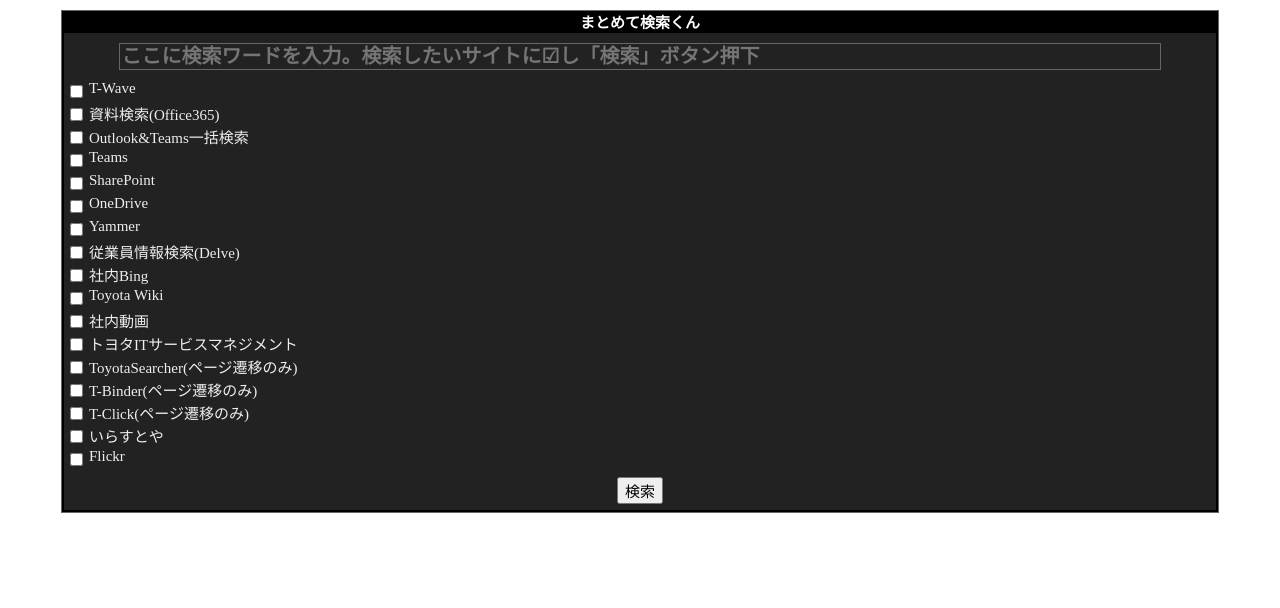
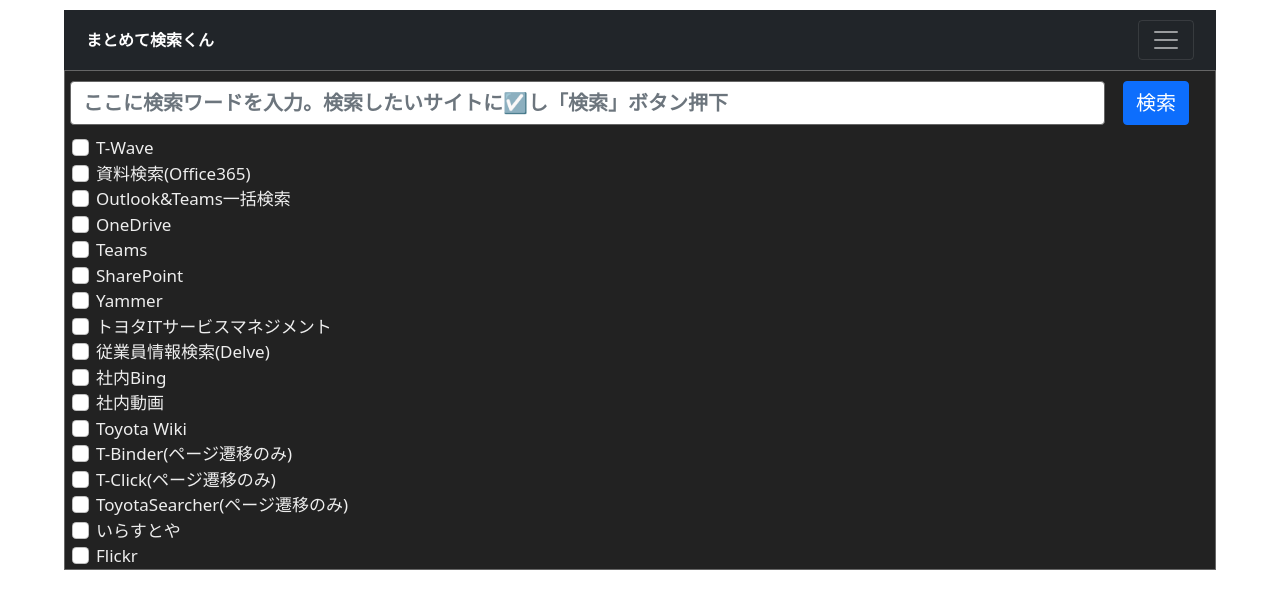
Before and after one commit to 1558067/multisearch, a plain HTML site: page index.html in a window 1280 px wide. Drawn offline with nearby package versions, Linux system fonts and the light colour scheme.

Commit message:
use Bootstrap

```diff
--- a/index.html
+++ b/index.html
@@ -1,9 +1,6 @@
 <!DOCTYPE html>
-<meta name="viewport" content="width=device-width, initial-scale=1" />
 <html lang="ja">
   <head>
-    <meta charset="UTF-8" />
-
     <!-- Global site tag (gtag.js) - Google Analytics -->
     <script
       async=""
@@ -18,11 +15,64 @@
 
       gtag("config", "G-84FNWY6CQB");
     </script>
+    <!-- Required meta tags -->
+    <meta charset="utf-8" />
+    <meta name="viewport" content="width=device-width, initial-scale=1" />
+
+    <!-- Bootstrap CSS -->
+    <link
+      href="https://cdn.jsdelivr.net/npm/bootstrap@5.1.3/dist/css/bootstrap.min.css"
+      rel="stylesheet"
+      integrity="sha384-1BmE4kWBq78iYhFldvKuhfTAU6auU8tT94WrHftjDbrCEXSU1oBoqyl2QvZ6jIW3"
+      crossorigin="anonymous"
+    />
+    <script
+      src="https://cdn.jsdelivr.net/npm/bootstrap@5.1.3/dist/js/bootstrap.bundle.min.js"
+      integrity="sha384-ka7Sk0Gln4gmtz2MlQnikT1wXgYsOg+OMhuP+IlRH9sENBO0LRn5q+8nbTov4+1p"
+      crossorigin="anonymous"
+    ></script>
+    <link href="style.css" rel="stylesheet" />
     <title>まとめて検索くん</title>
     <script type="text/javascript" src="./judgeBrowser.js"></script>
     <link rel="stylesheet" type="text/css" href="./style.css" />
   </head>
   <body>
+    <header>
+      <nav
+        class="navbar navbar-dark bg-dark"
+        aria-label="First navbar example"
+        id="navbar"
+      >
+        <div class="container-fluid">
+          <a class="navbar-brand" href="#" id="title">まとめて検索くん</a>
+          <button
+            class="navbar-toggler collapsed"
+            type="button"
+            data-bs-toggle="collapse"
+            data-bs-target="#navbarsExample01"
+            aria-controls="navbarsExample01"
+            aria-expanded="false"
+            aria-label="Toggle navigation"
+          >
+            <span class="navbar-toggler-icon"></span>
+          </button>
+
+          <div class="navbar-collapse collapse" id="navbarsExample01">
+            <ul class="navbar-nav me-auto mb-2">
+              <li class="nav-item">
+                <a class="nav-link" href="#">使い方（作成中）</a>
+              </li>
+              <li class="nav-item">
+                <a class="nav-link" href="#">更新履歴（作成中）</a>
+              </li>
+              <li class="nav-item">
+                <a class="nav-link" href="#">お問合せ（作成中）</a>
+              </li>
+            </ul>
+          </div>
+        </div>
+      </nav>
+    </header>
     <script type="text/javascript" src="./main.js"></script>
   </body>
 </html>
--- a/main.js
+++ b/main.js
@@ -1,20 +1,18 @@
 "use strict";
 
-let D = document,
-  B = D.getElementsByTagName("body")[0];
+let Doc = document,
+  body = Doc.getElementsByTagName("body")[0];
 function mainPanel(id) {
-  let P, F, H;
-  B.appendChild((P = D.createElement("div")));
-  P.id = id;
-  P.appendChild((H = D.createElement("div")));
-  H.innerHTML = id;
-  H.id = "title";
-  P.appendChild((F = D.createElement("div")));
-  F.id = "sitesListArea";
-  P.appendChild(D.createElement("div"));
-  P.header = H;
-  P.content = F;
-  return P;
+  let panel, sitesListArea, headerName;
+  body.appendChild((panel = Doc.createElement("div")));
+  panel.id = id;
+  panel.appendChild((headerName = Doc.createElement("div")));
+  panel.appendChild((sitesListArea = Doc.createElement("div")));
+  sitesListArea.id = "sitesListArea";
+  panel.appendChild(Doc.createElement("div"));
+  panel.header = headerName;
+  panel.content = sitesListArea;
+  return panel;
 }
 let t =
   "" +
@@ -26,16 +24,16 @@ let t =
 if (!t) {
   let L = document.location.href;
   if (
-    L.match(/(yahoo\.).+?.*p=([^&]+)/) ||
+    L.match(/(yahoo\.).+?.*panel=([^&]+)/) ||
     L.match(/(amazon\.).+?.*field-keywords=([^&]+)/) ||
     L.match(/(\.wikipedia\.).+\/wiki\/([^\/]+)/) ||
     L.match(/(youtube\.).+search_query=([^&]+)/) ||
-    L.match(/(\?.*\b)q=([^&]+)/) ||
+    L.match(/(\?.*\body)q=([^&]+)/) ||
     L.match(/(\#search\/)([^\/]+)/)
   )
     t = decodeURIComponent(RegExp.$2);
 }
-let Es = [
+let sitesArray = [
   [
     "T-Wave",
     "http://nt-wave.mx.toyota.co.jp/tmc/twsearch/Pages/results.amainx?k=%%",
@@ -45,34 +43,30 @@ let Es = [
     "Outlook&Teams一括検索",
     "https://www.office.com/search/conversations?auth=2&q=%%",
   ],
+  [
+    "OneDrive",
+    "https://toyotajp-my.sharepoint.com/_layouts/15/onedrive.amainx?view=7&searchScope=all&q=%%",
+  ],
   ["Teams", "https://teams.microsoft.com/_#/apps/search?q=%%"],
   [
     "SharePoint",
     "https://toyotajp.sharepoint.com.mcas.ms/_layouts/15/sharepoint.amainx?q=%%&v=search",
   ],
+  ["Yammer", "https://web.yammer.com/main/search/threads?search=%%"],
   [
-    "OneDrive",
-    "https://toyotajp-my.sharepoint.com/_layouts/15/onedrive.amainx?view=7&searchScope=all&q=%%",
+    "トヨタITサービスマネジメント",
+    "https://toyota1.service-now.com/main?id=search&q=%%",
   ],
-  ["Yammer", "https://web.yammer.com/main/search/threads?search=%%"],
   [
     "従業員情報検索(Delve)",
     "https://jpn.delve.office.com/?q=%%&searchpage=1&searchview=people&v=search",
   ],
   ["社内Bing", "https://www.bing.com/work/search?q=%%"],
-  ["Toyota Wiki", "http://toyotawiki.au.toyota.co.jp/wiki/index.php?search=%%"],
   [
     "社内動画",
     "https://web.microsoftstream.com/browse?q=%%&referrer=https:%2F%2Fpa-static-ms.azureedge.net%2F",
   ],
-  [
-    "トヨタITサービスマネジメント",
-    "https://toyota1.service-now.com/main?id=search&q=%%",
-  ],
-  [
-    "ToyotaSearcher(ページ遷移のみ)",
-    "http://nt-wave.mx.toyota.co.jp/tmc/2/fssearch/Wiki/2_dounyu/UrlList.amainx",
-  ],
+  ["Toyota Wiki", "http://toyotawiki.au.toyota.co.jp/wiki/index.php?search=%%"],
   [
     "T-Binder(ページ遷移のみ)",
     "http://doc-lib17-tb.au.toyota.co.jp/TB5_Try/BinderLibrary/default.amainx",
@@ -80,6 +74,10 @@ let Es = [
   [
     "T-Click(ページ遷移のみ)",
     "https://t-click.kitora.toyota.co.jp/AgileWorks/SSO/picus.jmain",
+  ],
+  [
+    "ToyotaSearcher(ページ遷移のみ)",
+    "http://nt-wave.mx.toyota.co.jp/tmc/2/fssearch/Wiki/2_dounyu/UrlList.amainx",
   ],
   ["いらすとや", "https://www.irasutoya.com/search?q=%%"],
   ["Flickr", "http://www.flickr.com/search/?q=%%"],
@@ -89,49 +87,43 @@ let Es = [
   // ["Youtube", "http://jp.youtube.com/results?search_query=%%"],
 ];
 let main = mainPanel("main");
-main.header.innerHTML = "まとめて検索くん";
 let C = main.content,
   qt,
-  tc = [],
-  td = [],
+  checkInput = [],
+  sitesTitle = [],
   i,
   sbm,
-  tmp;
-C.appendChild((qt = D.createElement("input")));
+  tmp,
+  f,
+  checkbox;
+C.appendChild((f = Doc.createElement("form")));
+f.className = "d-flex";
+f.appendChild((qt = Doc.createElement("input")));
+qt.className = "form-control me-2";
 qt.value = t;
 qt.placeholder =
   "ここに検索ワードを入力。検索したいサイトに☑し「検索」ボタン押下";
 qt.id = "inputArea";
-for (i = 0; i < Es.length; i++) {
-  C.appendChild((tc[i] = D.createElement("input")));
-  C.appendChild((td[i] = D.createElement("div")));
-  C.appendChild((tmp = D.createElement("div")));
-  //td[i].url = Es[i][1];
-  tmp.style.cssText = "clear:both";
-  tc[i].type = "checkbox";
-  tc[i].name = i;
-  tc[i].value = Es[i][1];
-  tc[i].title = Es[i][0];
-  tc[i].id = "siteList";
-  td[i].innerHTML = Es[i][0];
-}
-C.appendChild((sbm = D.createElement("button")));
+qt.type = "search";
+f.appendChild((sbm = Doc.createElement("button")));
+sbm.id = "searchBottun";
+sbm.type = "button";
+sbm.className = "btn btn-primary text-nowrap";
 sbm.innerHTML = "検索";
-sbm.id = "searchBottun";
 sbm.onclick = function () {
   gtag("event", "検索ボタンクリック", {
     event_category: "button",
     event_label: "検索ボタンクリック",
     value: "0",
   });
-  for (i = 0; i < tc.length; i++) {
-    if (tc[i].checked) {
-      gtag("event", tc[i].title, {
+  for (i = 0; i < checkInput.length; i++) {
+    if (checkInput[i].checked) {
+      gtag("event", checkInput[i].title, {
         event_category: "checkbox",
-        event_label: tc[i].title,
+        event_label: checkInput[i].title,
         value: "0",
       });
-      if (window.open(tc[i].value.replace(/%%/, qt.value), "_blank")) {
+      if (window.open(checkInput[i].value.replace(/%%/, qt.value), "_blank")) {
       } else {
         window.alert(
           "ポップアップブロックが設定されていますので、「常に許可」に変更してください"
@@ -140,3 +132,18 @@ sbm.onclick = function () {
     }
   }
 };
+for (i = 0; i < sitesArray.length; i++) {
+  C.appendChild((checkbox = Doc.createElement("div")));
+  checkbox.className = "checkbox-inline";
+  checkbox.appendChild((checkInput[i] = Doc.createElement("input")));
+  checkbox.appendChild((sitesTitle[i] = Doc.createElement("label")));
+  //sitesTitle[i].url = sitesArray[i][1];
+  checkInput[i].className = "form-check-input mt-0";
+  checkInput[i].type = "checkbox";
+  checkInput[i].name = i;
+  checkInput[i].value = sitesArray[i][1];
+  checkInput[i].title = sitesArray[i][0];
+  checkInput[i].id = "siteList";
+  sitesTitle[i].innerHTML = sitesArray[i][0];
+  sitesTitle[i].htmlFor = "siteList";
+}
--- a/style.css
+++ b/style.css
@@ -1,9 +1,8 @@
 #main {
   position: fixed;
-  top: 10px;
+  top: auto;
   left: 50%;
   transform: translate(-50%);
-  padding: 2px;
   width: 90%;
   opacity: 1;
   background: rgb(0, 0, 0);
@@ -11,15 +10,20 @@
   color: rgb(255, 255, 255);
   font-size: 12px;
   text-align: left;
-  z-index: 9998;
+}
+#navbar {
+  margin-top: 10px;
+  left: 50%;
+  transform: translate(-50%);
+  padding: 10px;
+  width: 90%;
 }
 
 #title {
-  padding: 0px 10px;
-  height: 20px;
+  padding: 0px;
   line-height: 20px;
   color: rgb(255, 255, 255);
-  font-size: 15px;
+  font-size: 16px;
   font-weight: bold;
   text-align: center;
 }
@@ -28,16 +32,16 @@
   overflow: auto;
   background-color: rgb(34, 34, 34);
   color: rgb(238, 238, 238);
-  font-size: 15px;
-  cursor: auto;
+  font-size: 17px;
 }
 
 #inputArea {
-  display: block;
+  /* display: block; */
   width: 90%;
-  margin: 10px auto;
+  margin: auto;
+  margin-left: 5px;
   border: 1px solid rgb(102, 102, 102);
-  background: transparent;
+  background: white;
   color: inherit;
   font-weight: bold;
   font-size: 20px;
@@ -47,13 +51,16 @@
   float: left;
   clear: left;
   display: block;
-  margin: 5px 6px;
+  margin: 7px;
+  padding: auto;
+  position: relative;
+  top: 4px;
 }
 
 #searchBottun {
   cursor: pointer;
-  margin: 6px auto;
+  margin: 10px;
   display: block;
   clear: both;
-  font-size: 15px;
+  font-size: 20px;
 }
```
